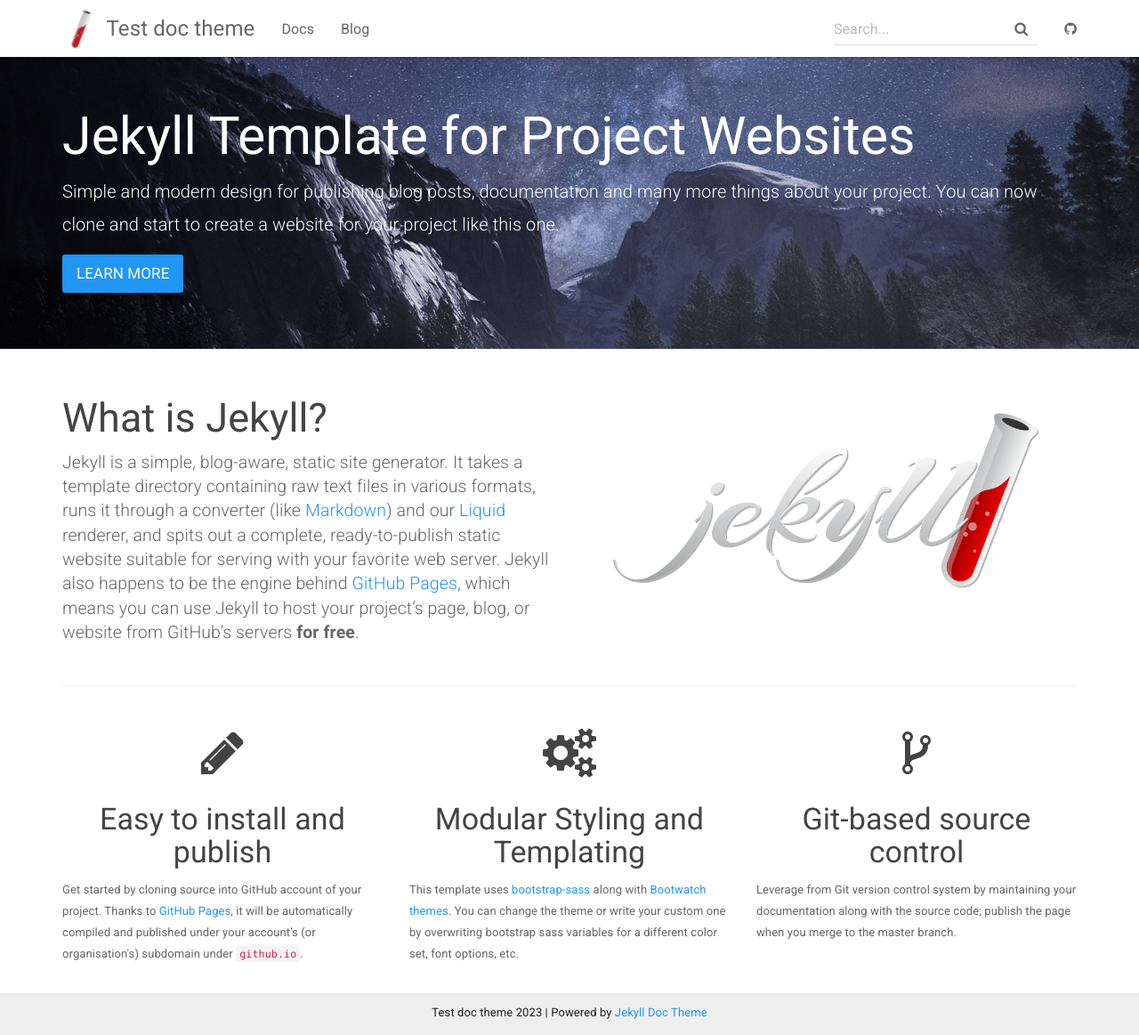
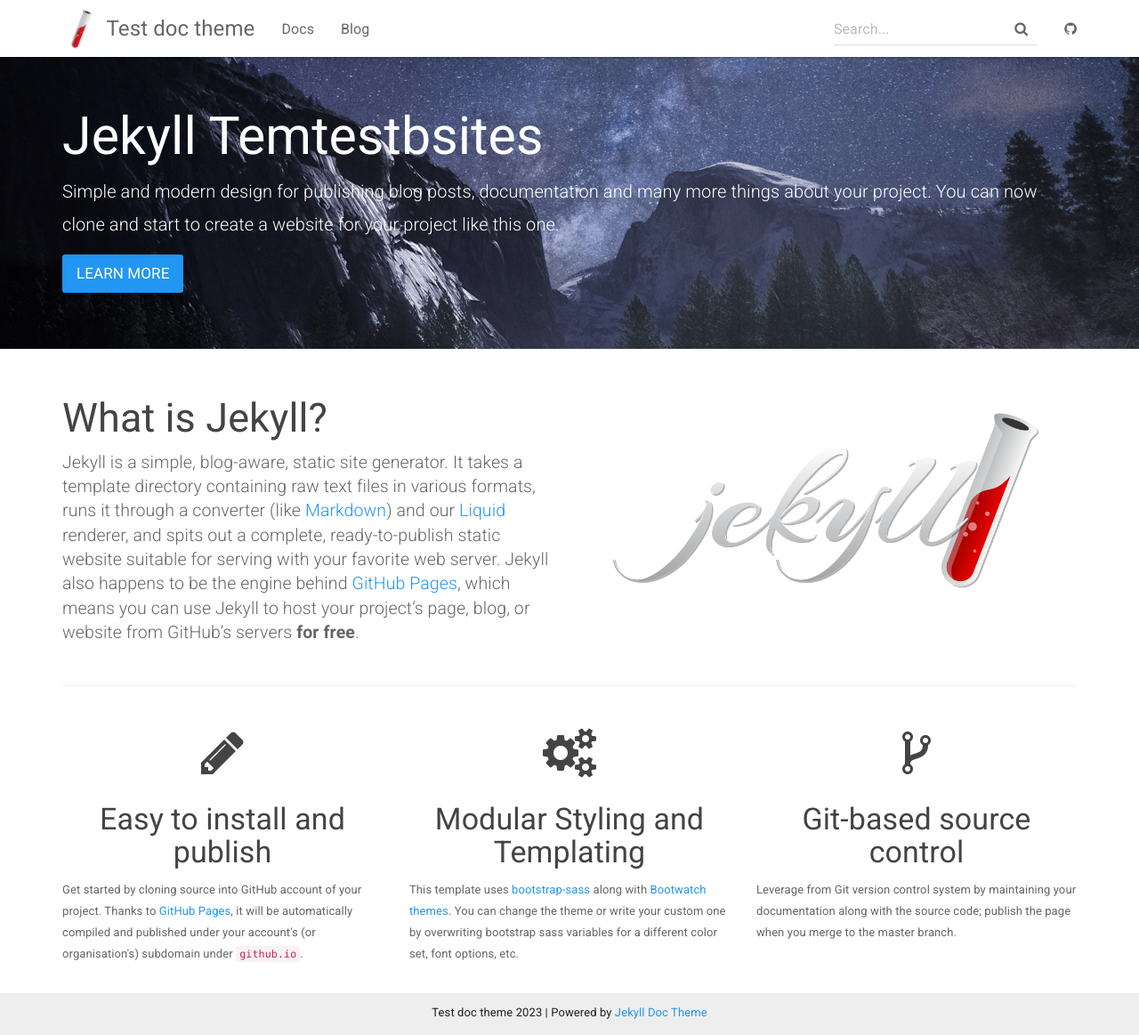
Before and after one commit to aksakalli/jekyll-doc-theme, a Jekyll site: the page built from index.html, in a window 1280 px wide and 1163 px high. Shown: the whole window at 89% size. Built offline with Jekyll 4.4.1, drawn with Linux system fonts in a browser that asks for light colours.

```diff
--- a/Gemfile
+++ b/Gemfile
@@ -5,6 +5,8 @@ ruby RUBY_VERSION
 
 # to use GitHub Pages
 gem "github-pages", group: :jekyll_plugins
+
+gem 'webrick'
 
 # If you have any plugins, put them here!
 # group :jekyll_plugins do
--- a/index.html
+++ b/index.html
@@ -4,7 +4,7 @@ layout: default
 
 <div class="header-container jumbotron">
     <div class="container">
-        <h1>Jekyll Template for Project Websites</h1>
+        <h1>Jekyll Temtestbsites</h1>
         <p>Simple and modern design for publishing blog posts, documentation and many more things about your project.
           You can now clone and start to create a website for your project like this one.</p>
         <p><a class="btn btn-primary btn-lg" href="{{ "/docs/home/" | relative_url }}" role="button">Learn more</a></p>
```
Also changed, not shown: Gemfile.lock.
